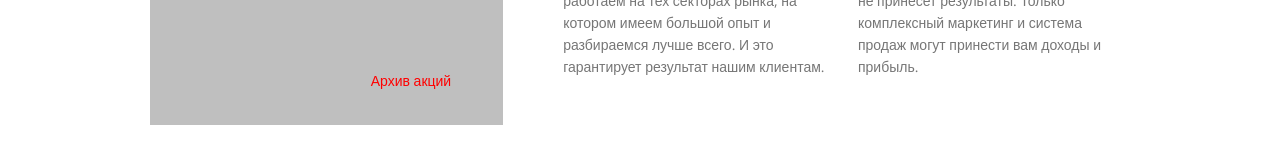
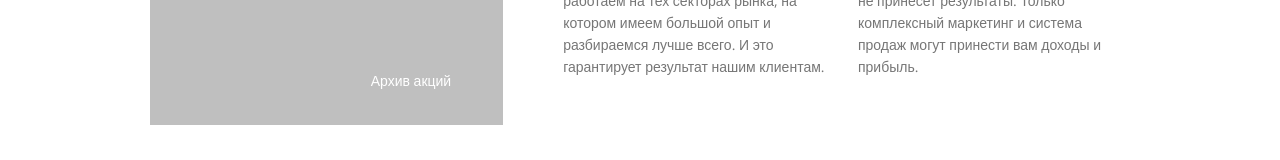
Before and after one commit to deniskorotaevsky/SHNAYDER-KONSALT-React, a plain HTML site: page index.html in a window 1280 px wide. Shown: the part 1106-1266 px from the top of the page. Drawn offline with nearby package versions, Linux system fonts and the light colour scheme.

Commit message:
btn-color

```diff
--- a/css/style.css
+++ b/css/style.css
@@ -247,7 +247,7 @@ body {
     position: absolute;
     bottom: 33px;
     right: 52px;
-    color: red; }
+    color: rgb(255, 255, 255); }
 
 .about {
   color: #767676;
```
